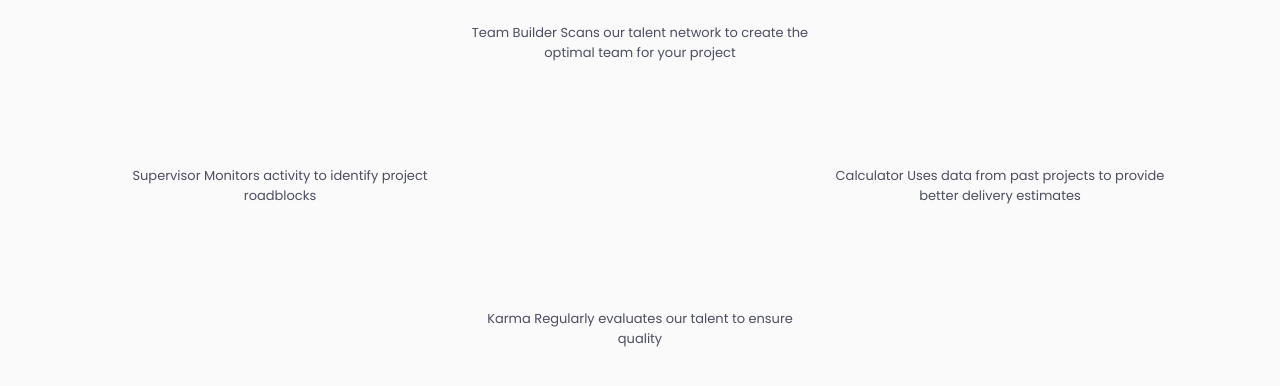
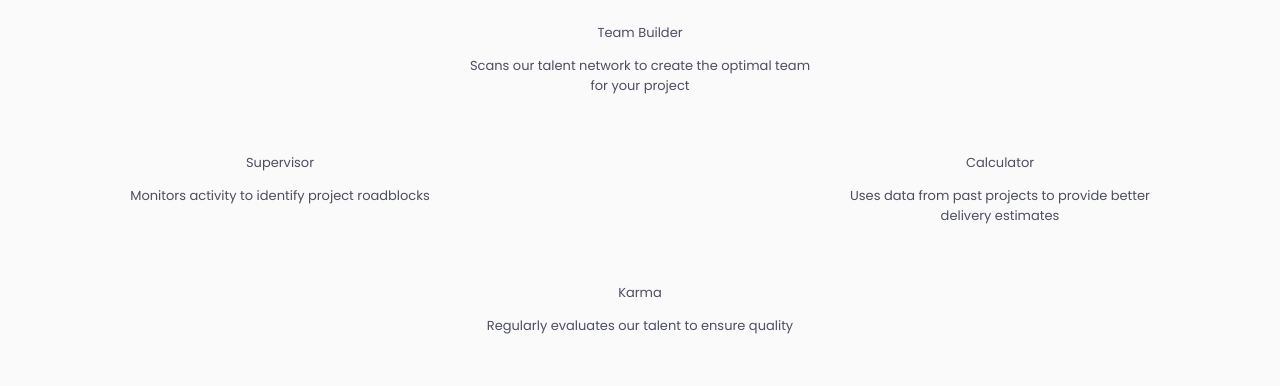
Before and after one commit to AnalystKAL/four-card-feature-section-master, a plain HTML site: page index.html in a window 1280 px wide. Shown: the part 186-572 px from the top of the page. Drawn offline with Linux system fonts and the light colour scheme.

Commit message:
Rearranged elements and added more divs for functions box

```diff
--- a/index.html
+++ b/index.html
@@ -33,20 +33,30 @@
       </div>
 
       <div class="wrapper">
-        <p class="functions supervisor">
-          Supervisor Monitors activity to identify project roadblocks
-        </p>
-        <p class="functions teambuilder">
-          Team Builder Scans our talent network to create the optimal team for
-          your project
-        </p>
-        <p class="functions karma">
-          Karma Regularly evaluates our talent to ensure quality
-        </p>
-        <p class="functions calculator">
-          Calculator Uses data from past projects to provide better delivery
-          estimates
-        </p>
+        <div class="functions supervisor">
+          <p class="function-title">Supervisor</p>
+          <p class="function-desc">
+            Monitors activity to identify project roadblocks
+          </p>
+        </div>
+        <div class="functions teambuilder">
+          <p class="function-title">Team Builder</p>
+          <p class="function-desc">
+            Scans our talent network to create the optimal team for your project
+          </p>
+        </div>
+        <div class="functions karma">
+          <p class="function-title">Karma</p>
+          <p class="function-desc">
+            Regularly evaluates our talent to ensure quality
+          </p>
+        </div>
+        <div class="functions calculator">
+          <p class="function-title">Calculator</p>
+          <p class="function-desc">
+            Uses data from past projects to provide better delivery estimates
+          </p>
+        </div>
       </div>
     </main>
   </body>
```
